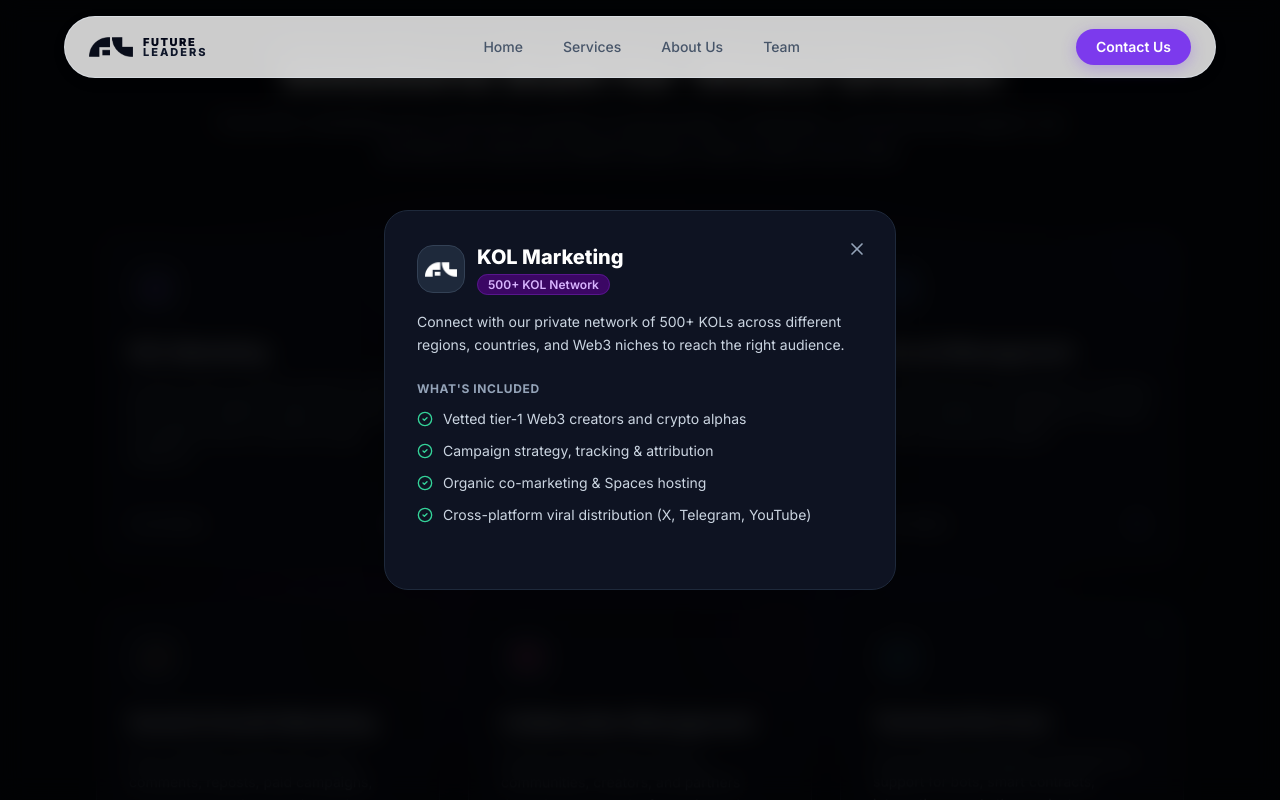
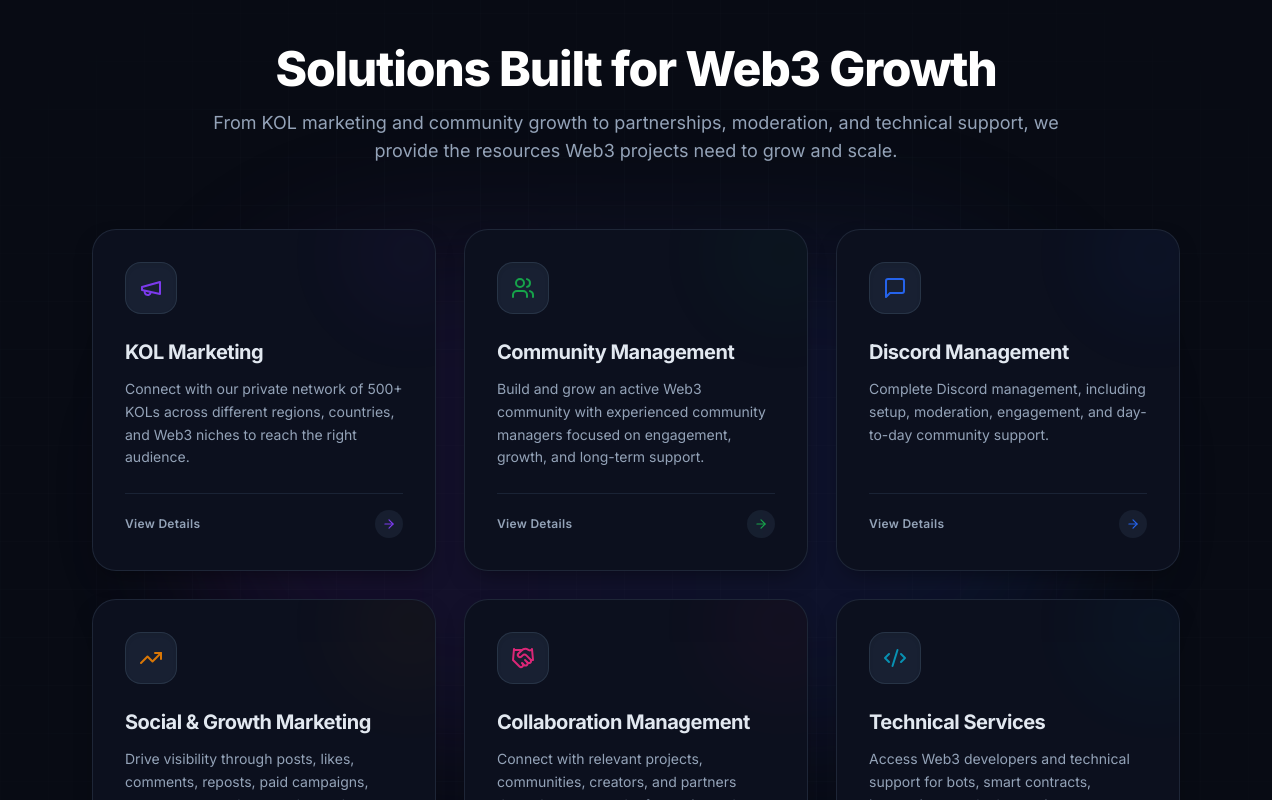
Before and after one commit to mrarindam/Future-Leaders, a Next.js app: page / in a window 1280 px wide. Both pictures are taken after a click on the element 268 px from the left and 1283 px from the top of the page. Shown: the part 883-1683 px from the top of the page. Built offline with nearby package versions, Linux system fonts and the light colour scheme.

Commit message:
Eliminate card click flicker and lag with portal modal and scrollbar compensation

```diff
--- a/app/globals.css
+++ b/app/globals.css
@@ -15,6 +15,7 @@
   color: var(--foreground);
   background-color: var(--background);
   font-feature-settings: "cv02", "cv03", "cv04", "cv11";
+  scrollbar-gutter: stable;
 }
 
 body {
--- a/components/Services.tsx
+++ b/components/Services.tsx
@@ -1,6 +1,7 @@
 "use client";
 
 import React, { useState, useEffect } from "react";
+import { createPortal } from "react-dom";
 import { motion, AnimatePresence } from "framer-motion";
 import { X, CheckCircle2 } from "lucide-react";
 import Logo from "./Logo";
@@ -13,15 +14,24 @@
 
 export default function Services({ onOpenBooking }: ServicesProps) {
   const [selectedService, setSelectedService] = useState<ServiceItem | null>(null);
+  const [mounted, setMounted] = useState(false);
+
+  useEffect(() => {
+    setMounted(true);
+  }, []);
 
   // Prevent background scroll and page jump/glitch when modal is open
   useEffect(() => {
     if (selectedService) {
+      const scrollBarWidth = window.innerWidth - document.documentElement.clientWidth;
+      document.body.style.paddingRight = `${scrollBarWidth}px`;
       document.body.style.overflow = "hidden";
     } else {
+      document.body.style.paddingRight = "";
       document.body.style.overflow = "";
     }
     return () => {
+      document.body.style.paddingRight = "";
       document.body.style.overflow = "";
     };
   }, [selectedService]);
@@ -78,21 +88,24 @@
         />
       </div>
 
-      {/* Service Detail Modal for deeper exploration (Dark Theme) */}
+      {/* Service Detail Modal Portaled to Body (Zero glitching / flicker) */}
+      {mounted &&
+        createPortal(
           <AnimatePresence>
             {selectedService && (
               <motion.div
                 initial={{ opacity: 0 }}
                 animate={{ opacity: 1 }}
                 exit={{ opacity: 0 }}
-            className="fixed inset-0 z-[150] flex items-center justify-center p-4 bg-black/80 backdrop-blur-md"
+                transition={{ duration: 0.18 }}
+                className="fixed inset-0 z-[9999] flex items-center justify-center p-4 bg-black/80 backdrop-blur-md"
                 onClick={() => setSelectedService(null)}
               >
                 <motion.div
-              initial={{ scale: 0.95, opacity: 0, y: 16 }}
+                  initial={{ scale: 0.95, opacity: 0, y: 14 }}
                   animate={{ scale: 1, opacity: 1, y: 0 }}
-              exit={{ scale: 0.95, opacity: 0, y: 16 }}
-              transition={{ duration: 0.2 }}
+                  exit={{ scale: 0.95, opacity: 0, y: 14 }}
+                  transition={{ duration: 0.2, ease: [0.16, 1, 0.3, 1] }}
                   onClick={(e) => e.stopPropagation()}
                   className="relative w-full max-w-lg bg-[#0E1322] rounded-3xl p-6 sm:p-8 shadow-2xl border border-slate-800 text-white"
                 >
@@ -107,9 +120,7 @@
 
                   {/* Modal Content */}
                   <div className="flex items-center gap-3 mb-4">
-                <div
-                  className="w-12 h-12 rounded-2xl flex items-center justify-center p-2.5 bg-slate-800 border border-slate-700"
-                >
+                    <div className="w-12 h-12 rounded-2xl flex items-center justify-center p-2.5 bg-slate-800 border border-slate-700">
                       <Logo variant="monogram" color="white" size="sm" />
                     </div>
                     <div>
@@ -126,7 +137,7 @@
                     {selectedService.description}
                   </p>
 
-              <div className="space-y-3 mb-8">
+                  <div className="space-y-3">
                     <div className="text-xs font-bold uppercase tracking-wider text-slate-400">
                       What&apos;s Included
                     </div>
@@ -140,7 +151,9 @@
                 </motion.div>
               </motion.div>
             )}
-      </AnimatePresence>
+          </AnimatePresence>,
+          document.body
+        )}
     </section>
   );
 }
--- a/components/ServicesInteractiveGrid.tsx
+++ b/components/ServicesInteractiveGrid.tsx
@@ -57,11 +57,13 @@
               initial={{ opacity: 0, y: 20 }}
               whileInView={{ opacity: 1, y: 0 }}
               viewport={{ once: true, amount: 0.15 }}
-              transition={{ duration: 0.4, delay: index * 0.06 }}
-              onMouseEnter={() => setHoveredId(service.id)}
-              onMouseLeave={() => setHoveredId(null)}
+              whileHover={{ y: -6, scale: 1.02 }}
+              whileTap={{ scale: 0.98 }}
+              transition={{ duration: 0.25 }}
+              onHoverStart={() => setHoveredId(service.id)}
+              onHoverEnd={() => setHoveredId(null)}
               onClick={() => onSelect(service)}
-              className="relative flex flex-col justify-between p-7 sm:p-8 rounded-[24px] cursor-pointer transition-all duration-300 overflow-hidden will-change-transform"
+              className="relative flex flex-col justify-between p-7 sm:p-8 rounded-[24px] cursor-pointer overflow-hidden transition-colors duration-200"
               style={{
                 backgroundColor: isHovered ? "#12182c" : "#0c101e",
                 borderColor: isHovered ? accent : "rgba(51, 65, 85, 0.45)",
@@ -70,7 +72,6 @@
                 boxShadow: isHovered
                   ? `0 20px 45px -12px ${accent}50, 0 0 28px ${accent}30`
                   : "0 10px 25px -10px rgba(0,0,0,0.5)",
-                transform: isHovered ? "translateY(-6px) scale(1.02)" : "translateY(0) scale(1)",
                 zIndex: isHovered ? 10 : 1,
               }}
             >
```
Lines whose indentation alone changed are shown as unchanged.
